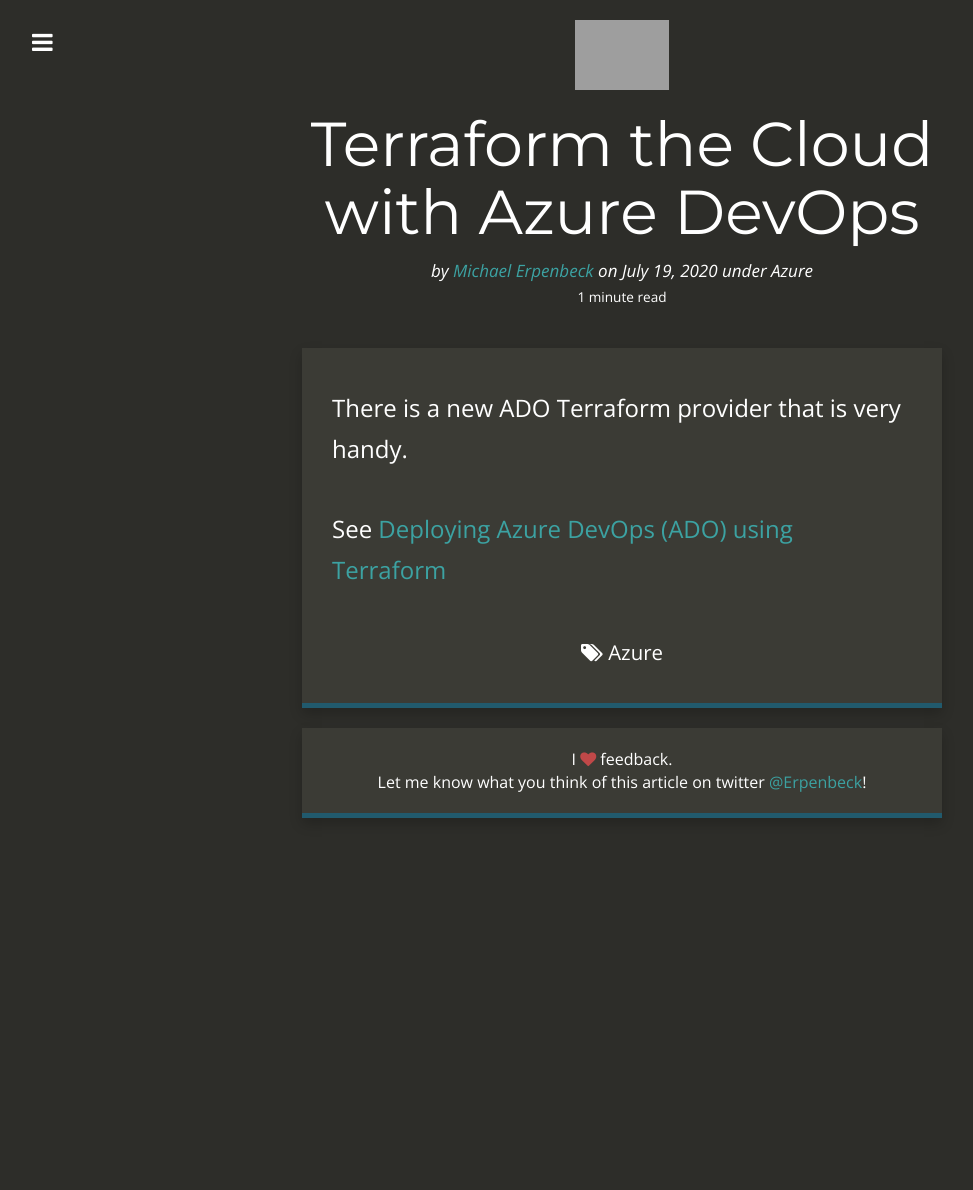
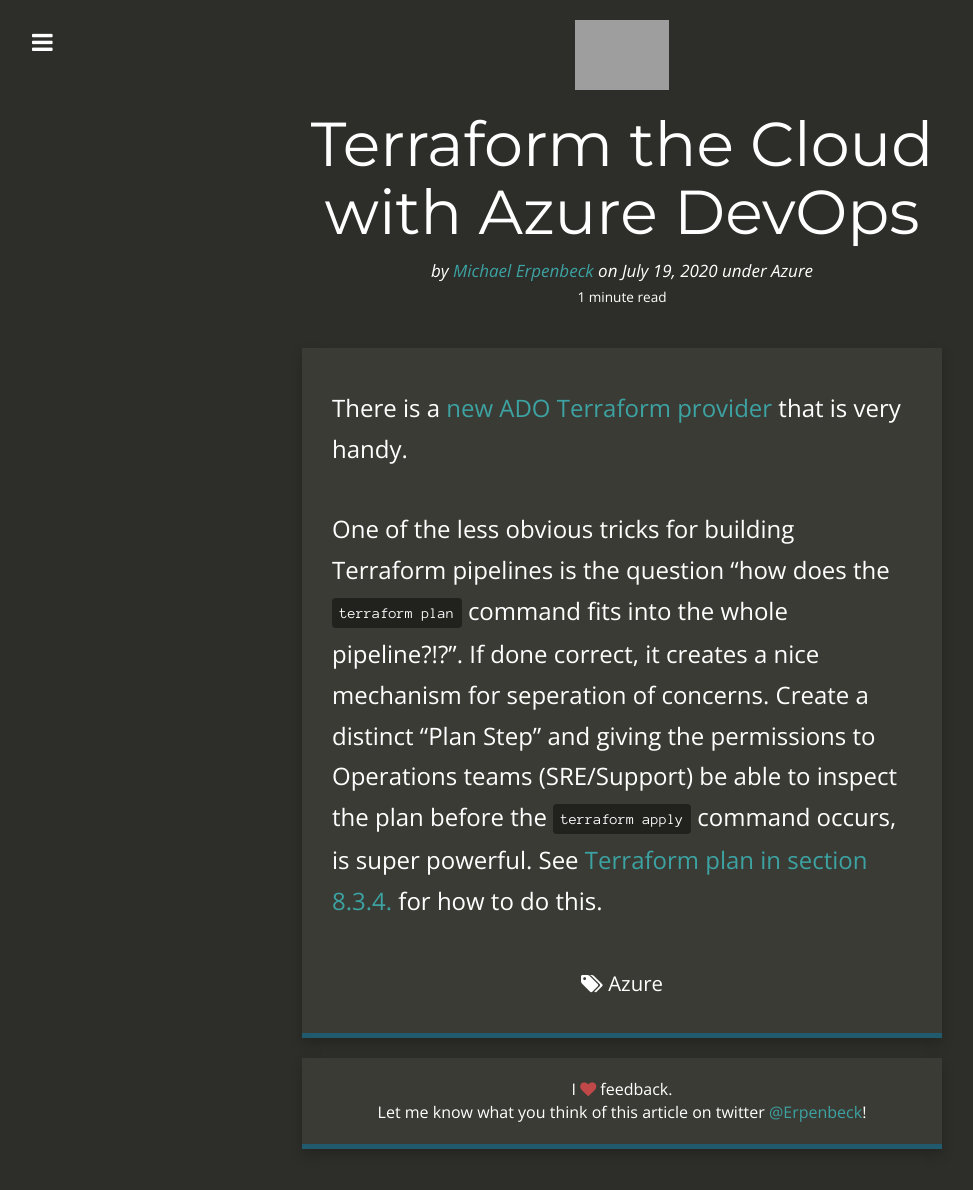
Before and after one commit to GitMje/gitmje.github.io, a Jekyll site: the page built from _posts/2020-07-19-terraform-ado.md, in a window 1280 px wide. Shown: the whole page, without its empty margins (18-991 px from the left). Built offline with Jekyll 4.4.1, drawn with Linux system fonts in a browser that asks for light colours; nearby versions of some CDN libraries; before the commit the page ends 900 px from its top, so only the background shows below that; grey boxes are pictures that could not be loaded.

Commit message:
fixing verbiage in an old post

```diff
--- a/_posts/2020-07-19-terraform-ado.md
+++ b/_posts/2020-07-19-terraform-ado.md
@@ -10,7 +10,7 @@ tags:
  - Azure
 ---
 
-There is a new ADO Terraform provider that is very handy.
+There is a [new ADO Terraform provider](https://adinermie.com/deploying-azure-devops-ado-using-terraform/) that is very handy.
 
-See
-[Deploying Azure DevOps (ADO) using Terraform](https://adinermie.com/deploying-azure-devops-ado-using-terraform/)
+One of the less obvious tricks for building Terraform pipelines is the question "how does the `terraform plan` command fits into the whole pipeline?!?".  If done correct, it creates a nice mechanism for seperation of concerns.  Create a distinct "Plan Step" and giving the permissions to Operations teams (SRE/Support) be able to inspect the plan before the `terraform apply` command occurs, is super powerful.  See
+[Terraform plan in section 8.3.4.](https://medium.com/@gmusumeci/deploying-terraform-infrastructure-using-azure-devops-pipelines-step-by-step-d58b68fc666d) for how to do this.
```
